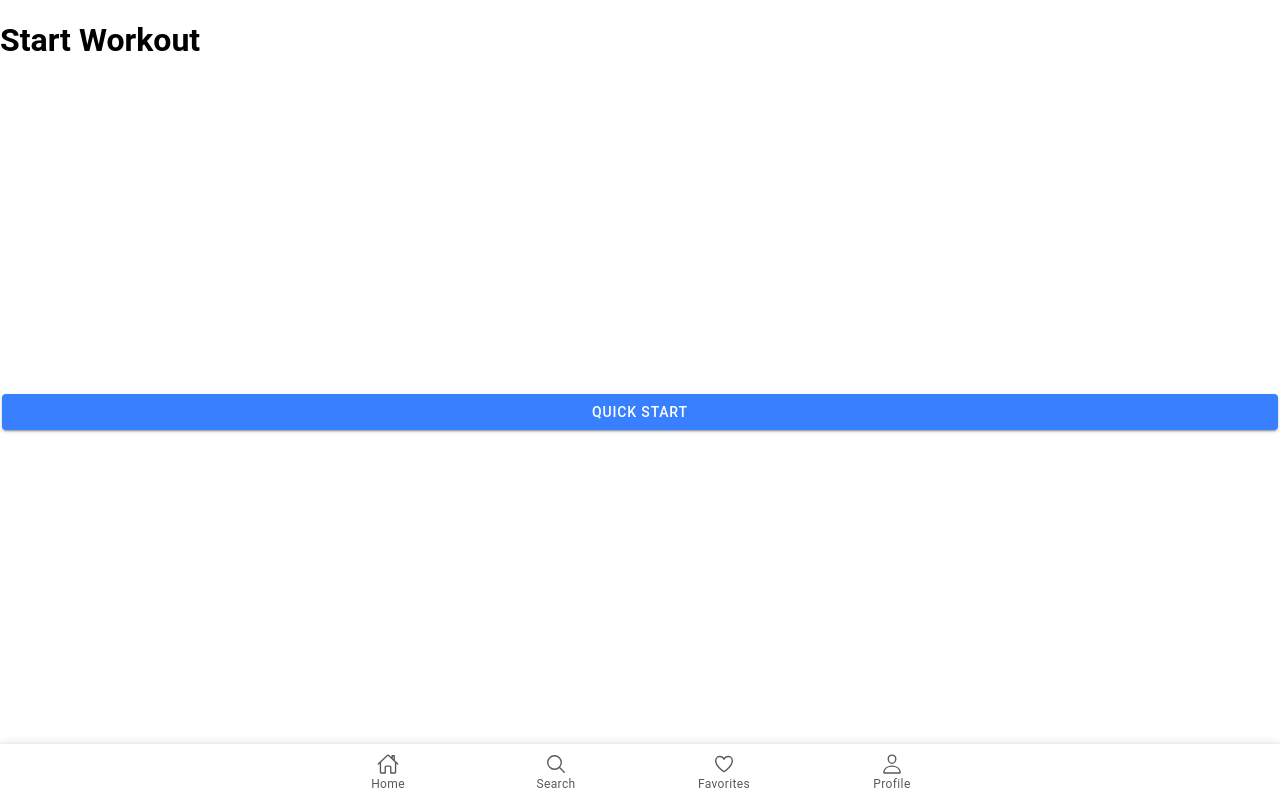
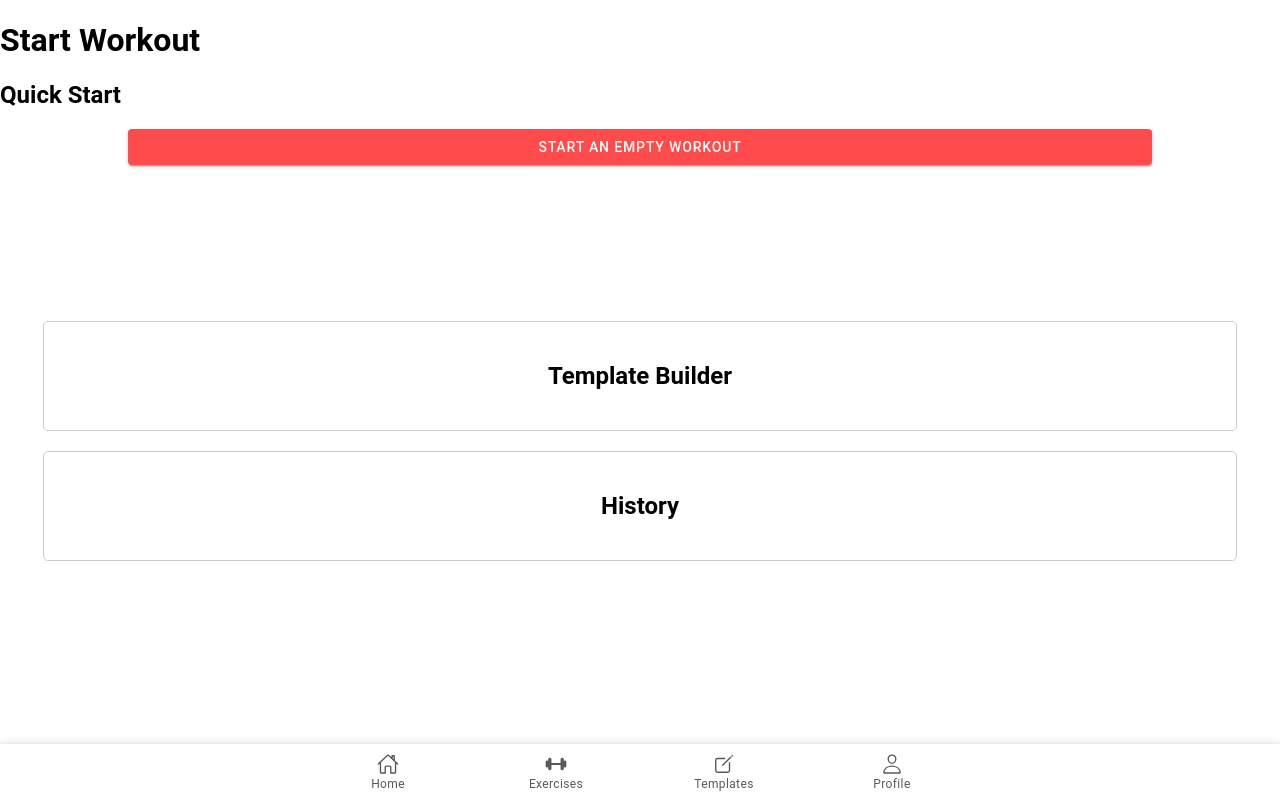
Before and after one commit to CSE437s/semester-project-group-8, a React (Vite) app in the folder LiftingApp/: page /Homepage in a window 1280 px wide. Built offline with nearby package versions, Linux system fonts and the light colour scheme.

Commit message:
changing navform

```diff
--- a/LiftingApp/src/components/NavHomeForm.css
+++ b/LiftingApp/src/components/NavHomeForm.css
@@ -1,4 +1,31 @@
+.start-workout-text {
+    margin-bottom: 0;
+}
 
+.start-empty-workout-button {
+    --background: #ff4b4b;
+    display: block;
+    margin-left: auto;
+    margin-right: auto;
+    width: 80%;
+  }
+
+  .template-history-container {
+    display: flex;
+    flex-direction: column;
+    align-items: center;
+    margin-bottom: 30px;
+  }
+
+  .template-builder,
+  .history {
+    width: 90%;
+    margin: 10px;
+    padding: 20px;
+    border: 1px solid #ccc;
+    border-radius: 5px;
+    text-align: center;
+  }
 
 .footer {
     display: flex;
--- a/LiftingApp/src/components/NavHomeForm.tsx
+++ b/LiftingApp/src/components/NavHomeForm.tsx
@@ -1,6 +1,6 @@
 import React, { useState } from 'react';
 import { IonFooter, IonTitle, IonTabBar, IonButton, IonTabButton, IonIcon, IonItem, IonLabel, IonPage, IonText } from '@ionic/react';
-import { homeOutline, searchOutline, heartOutline, personOutline } from 'ionicons/icons';
+import { homeOutline, createOutline, barbell, personOutline } from 'ionicons/icons';
 import { useNavigation } from '../hooks/useNavigation';
 import './NavHomeForm.css';
 import { useHistory } from 'react-router-dom';
@@ -10,29 +10,52 @@ function NavHomeForm() {
 
     return (
         <IonPage>
-            <IonText>
-                <h1>Start Workout</h1>
-            </IonText>
+            <div>
+                <IonText className='start-workout-text'>
+                    <h1>Start Workout</h1>
+                </IonText>
 
-            <IonButton onClick={() => history.push('/StartWorkout')}>
-                Quick Start
-            </IonButton>
+                <IonText className="quick-start-label">
+                    <h2>Quick Start</h2>
+                </IonText>
+
+                <IonButton className="start-empty-workout-button" onClick={() => history.push('/StartWorkout')}>
+                    Start an Empty Workout
+                </IonButton>
+            </div>
+
+            <div className="template-history-container">
+              <div className="template-builder">
+                <IonText>
+                  <h2>Template Builder</h2>
+                  {/* Content for template builder */}
+                </IonText>
+              </div>
+
+              <div className="history">
+                <IonText>
+                  <h2>History</h2>
+                  {/* Content for history */}
+                </IonText>
+              </div>
+
+            </div>
 
                 <IonFooter>
                     <IonTabBar>
-                        <IonTabButton tab="home">
+                        <IonTabButton tab="Home">
                             <IonIcon icon={homeOutline} />
                             <IonLabel>Home</IonLabel>
                         </IonTabButton>
-                        <IonTabButton tab="search">
-                            <IonIcon icon={searchOutline} />
-                            <IonLabel>Search</IonLabel>
+                        <IonTabButton tab="Exercises">
+                            <IonIcon icon={barbell} />
+                            <IonLabel>Exercises</IonLabel>
                         </IonTabButton>
-                        <IonTabButton tab="favorites">
-                            <IonIcon icon={heartOutline} />
-                            <IonLabel>Favorites</IonLabel>
+                        <IonTabButton tab="Templates">
+                            <IonIcon icon={createOutline} />
+                            <IonLabel>Templates</IonLabel>
                         </IonTabButton>
-                        <IonTabButton tab="profile">
+                        <IonTabButton tab="Profile">
                             <IonIcon icon={personOutline} />
                             <IonLabel>Profile</IonLabel>
                         </IonTabButton>
```
